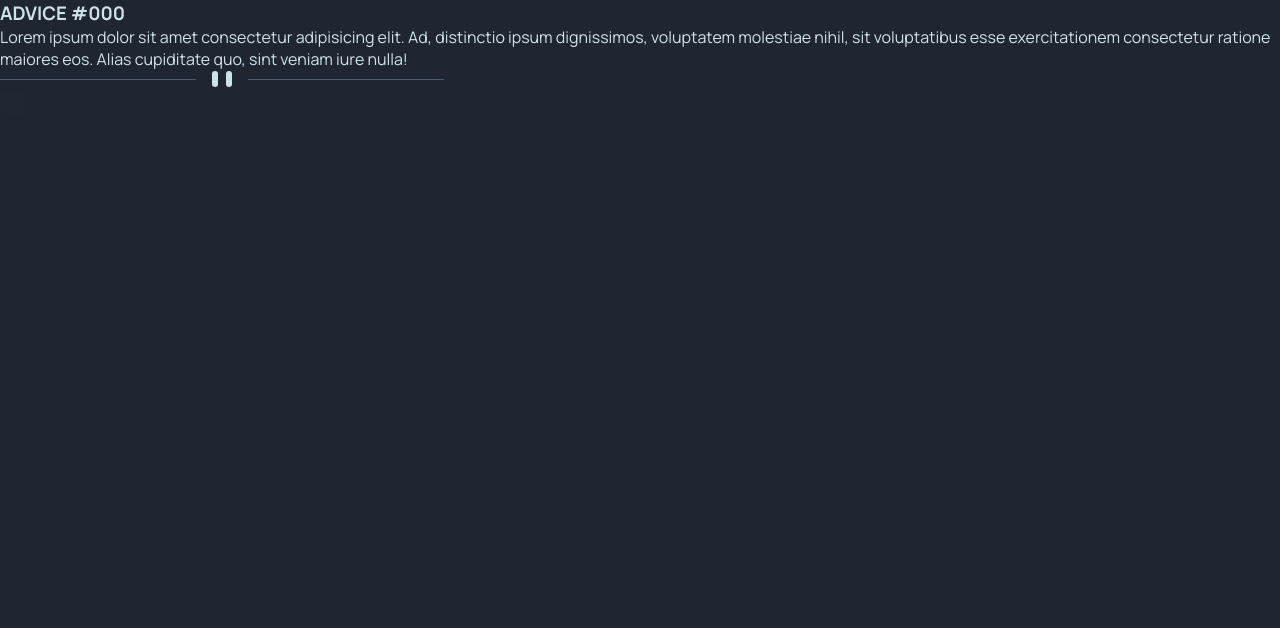
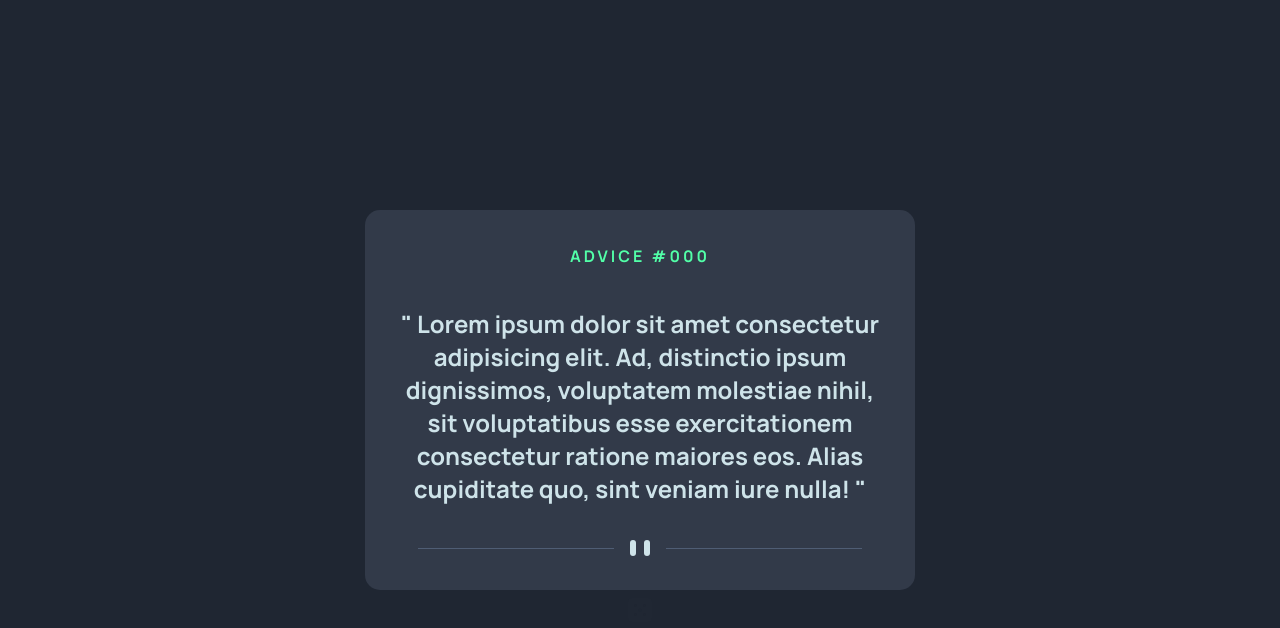
Before and after one commit to AndresMpa/advice-generator-app, a website: page index.html in a window 1280 px wide. Drawn offline with Linux system fonts and the light colour scheme.

Commit message:
Update
Updating processed styling

```diff
--- a/src/style/main.css
+++ b/src/style/main.css
@@ -1,6 +1,6 @@
 @font-face {
   font-family: "manrope";
-  src: url("../../../assets/fonts/Manrope.ttf") format("truetype");
+  src: url("../assets/fonts/Manrope.ttf") format("truetype");
 }
 * {
   margin: 0%;
@@ -12,3 +12,65 @@
 body {
   background-color: hsl(218, 23%, 16%);
 }
+.app {
+  display: flex;
+  align-items: center;
+  justify-content: center;
+  height: 100vh;
+}
+.advice {
+  display: flex;
+  align-items: center;
+  flex-direction: column;
+  justify-content: center;
+  width: 550px;
+  min-width: 550px;
+  background: hsl(217, 19%, 24%);
+  border-radius: 15px;
+}
+.advice .advice--title {
+  margin: 35px auto 15px;
+  color: hsl(150, 100%, 66%);
+  font-size: 16px;
+  text-align: center;
+  letter-spacing: 3px;
+}
+.advice .advice--title * {
+  color: hsl(150, 100%, 66%);
+}
+.advice .advice--message {
+  padding: 15px;
+  margin: 10px;
+  color: hsl(193, 38%, 86%);
+  font-size: 24px;
+  font-weight: bold;
+  text-align: center;
+}
+.advice .advice--message:after,
+.advice .advice--message:before {
+  content: '"';
+}
+.advice .advice--image {
+  display: flex;
+  margin: 10px auto;
+}
+.advice .advice--button {
+  display: flex;
+  justify-content: center;
+  position: relative;
+  top: 32px;
+}
+.advice .advice--button .advice--button--wrapper {
+  border-radius: 50%;
+  padding: 15px;
+  background-color: hsl(150, 100%, 66%);
+  transition: 0.3s;
+}
+.advice .advice--button .advice--button--wrapper:hover {
+  -webkit-box-shadow: 0px 0px 15px 5px hsl(150, 100%, 66%);
+  box-shadow: 0px 0px 15px 5px hsl(150, 100%, 66%);
+  cursor: pointer;
+}
+.advice .advice--button .advice--button--wrapper .advice--button--image {
+  width: 23px;
+}
```
